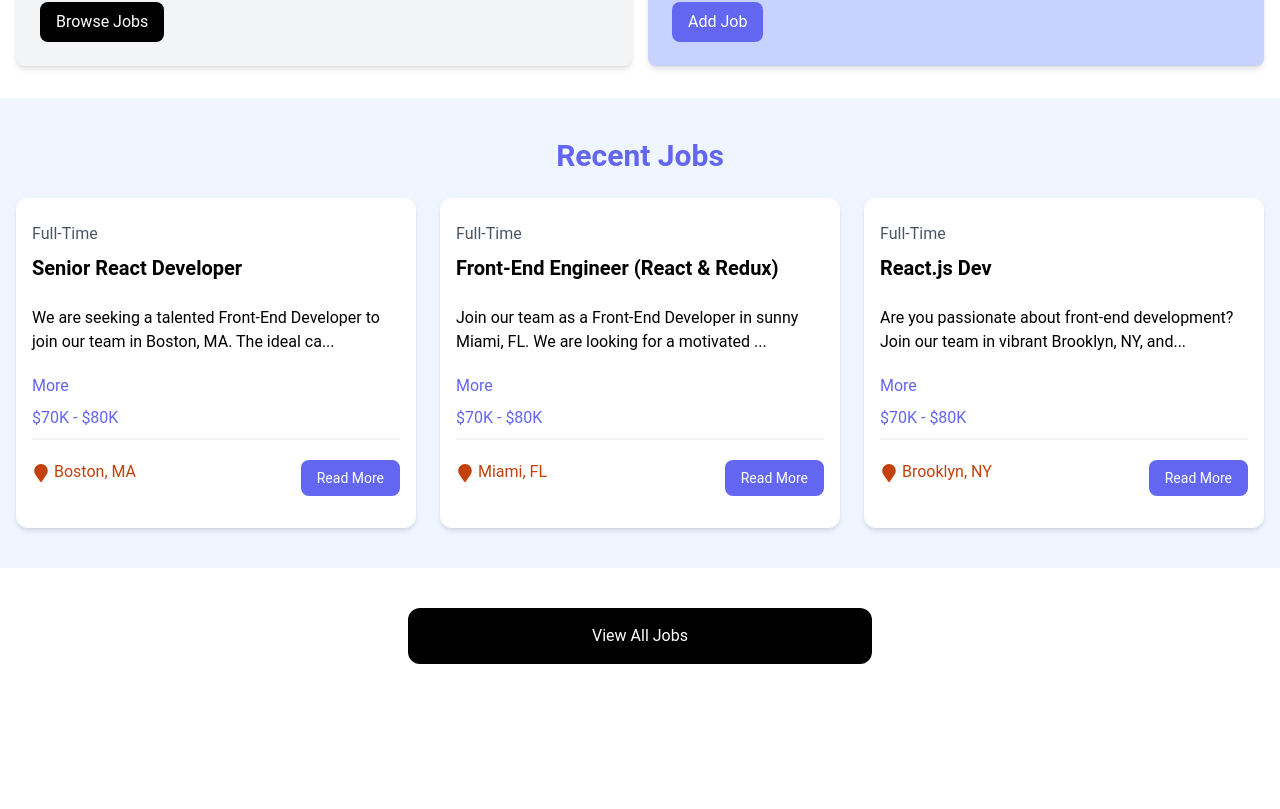
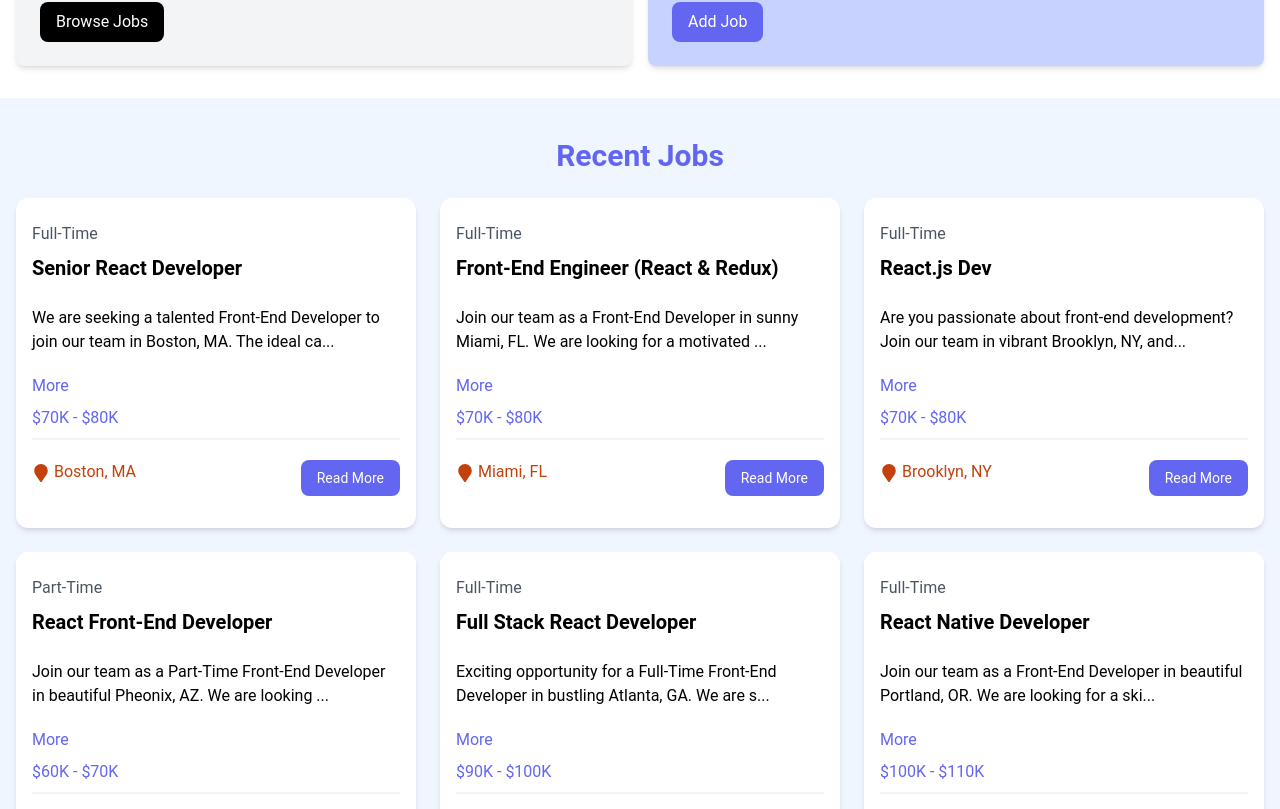
Before and after one commit to Csiki10/react-job-listing, a React (Vite) app: page / in a window 1280 px wide. Shown: the part 511-1320 px from the top of the page. Before the commit the page ends 1215 px from the top, so only its background shows below. Built offline with nearby package versions, Linux system fonts and the light colour scheme; data requests are answered from the project's data file.

Commit message:
loader and json serveer added

```diff
--- a/src/components/JobListings.tsx
+++ b/src/components/JobListings.tsx
@@ -1,13 +1,33 @@
 import React from "react";
-import jobs from "../jobs.json";
 import JobListing from "./JobListing";
+import { useState } from "react";
+import { useEffect } from "react";
+import Spinner from "./Spinner";
 
 interface Porps {
   isHomePage: boolean;
 }
 
 const JobListings = ({ isHomePage }: Porps) => {
-  const displayedJobs = isHomePage ? jobs.slice(0, 3) : jobs;
+  const [jobs, setJobs] = useState([]);
+  const [loading, setLoading] = useState(true);
+
+  useEffect(() => {
+    const fetchJobs = async () => {
+      try {
+        const res = await fetch("http://localhost:8000/jobs");
+        const data = await res.json();
+        console.log(data);
+        setJobs(data);
+      } catch (error) {
+        console.log("error: " + error);
+      } finally {
+        setLoading(false);
+      }
+    };
+
+    fetchJobs();
+  }, []);
 
   return (
     <section className="bg-blue-50 px-4 py-10">
@@ -15,11 +35,16 @@
         <h2 className="text-3xl font-bold text-indigo-500 mb-6 text-center">
           {isHomePage ? "Recent Jobs" : "Browse Jobs"}
         </h2>
-        <div className="grid grid-cols-1 md:grid-cols-3 gap-6">
-          {displayedJobs.map((job) => (
-            <JobListing key={job.id} job={job}></JobListing>
-          ))}
-        </div>
+
+        {loading ? (
+          <Spinner loading={loading} />
+        ) : (
+          <div className="grid grid-cols-1 md:grid-cols-3 gap-6">
+            {jobs.map((job) => (
+              <JobListing key={job.id} job={job}></JobListing>
+            ))}
+          </div>
+        )}
       </div>
     </section>
   );
--- /dev/null
+++ b/src/components/Spinner.tsx
@@ -0,0 +1,20 @@
+import React from "react";
+import { ClipLoader } from "react-spinners";
+
+const override = {
+  display: "block",
+  margin: "300px auto",
+};
+
+const Spinner = ({ loading }) => {
+  return (
+    <ClipLoader
+      color="#4338ca"
+      loading={loading}
+      cssOverride={override}
+      size={150}
+    />
+  );
+};
+
+export default Spinner;
--- a/src/jobs.json
+++ b/src/jobs.json
@@ -1,4 +1,5 @@
-[
+{
+  "jobs": [
     {
       "id": "1",
       "title": "Senior React Developer",
@@ -83,4 +84,5 @@
         "contactPhone": "555-555-5555"
       }
     }
-]
+  ]
+}
```
Also changed, not shown: package.json (+5 -2 lines), 1 other file (tests, documents, lock files or other folders).
